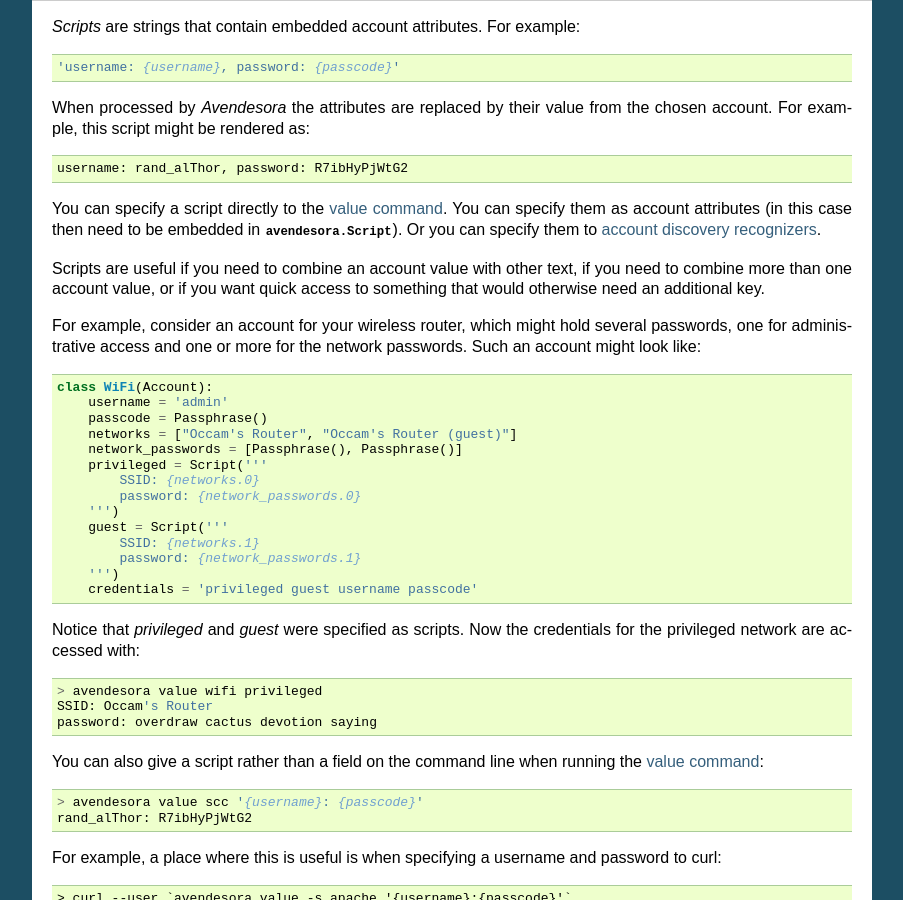
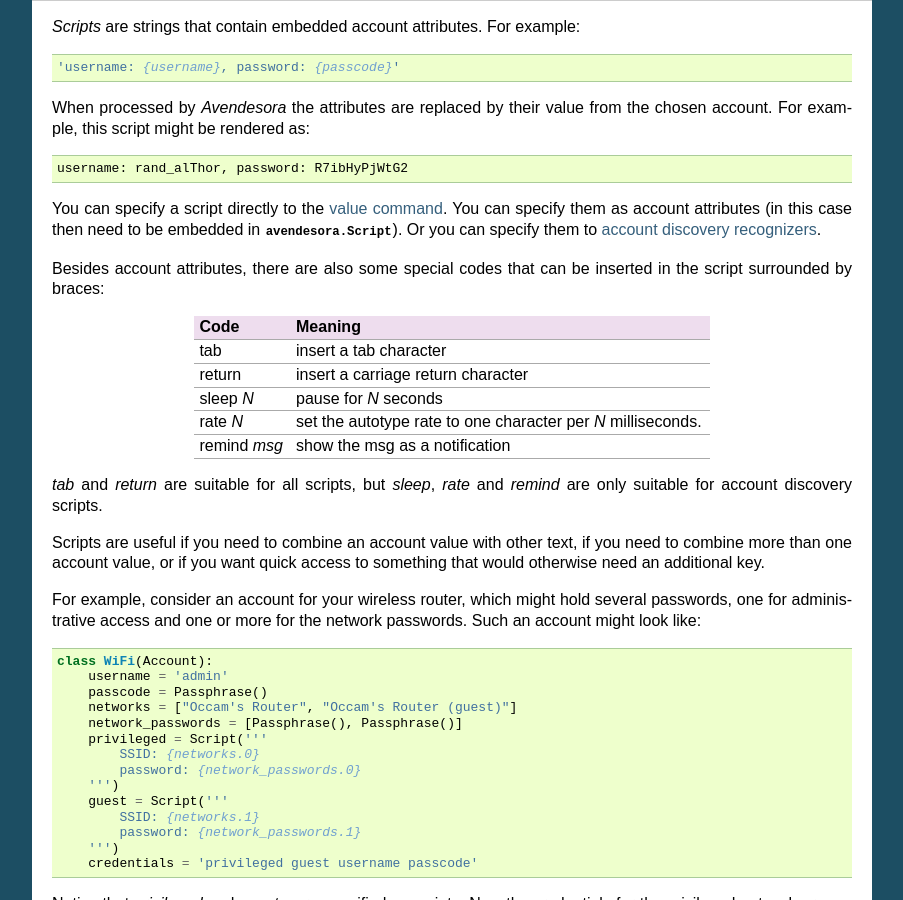
Before and after one commit to KenKundert/avendesora, a Sphinx documentation site: the page built from doc/advanced.rst, in a window 1280 px wide and 900 px high, scrolled down 12241 px. Shown: the whole window, without its empty margins (198-1101 px from the left). Built offline with Sphinx 7.4.7, drawn with Linux system fonts in a browser that asks for light colours; some of the changed text lies outside the part shown.

```diff
--- a/doc/advanced.rst
+++ b/doc/advanced.rst
@@ -913,6 +913,22 @@ You can specify them as account attributes (in this case then need to be
 embedded in :class:`avendesora.Script`).  Or you can specify them to
 :ref:`account discovery recognizers <discovery>`.
 
+Besides account attributes, there are also some special codes that can be
+inserted in the script surrounded by braces:
+
+============  ============================================================
+Code          Meaning
+============  ============================================================
+tab           insert a tab character
+return        insert a carriage return character
+sleep *N*     pause for *N* seconds
+rate *N*      set the autotype rate to one character per *N* milliseconds.
+remind *msg*  show the msg as a notification
+============  ============================================================
+
+*tab* and *return* are suitable for all scripts, but *sleep*, *rate* and
+*remind* are only suitable for account discovery scripts.
+
 Scripts are useful if you need to combine an account value with
 other text, if you need to combine more than one account value, or
 if you want quick access to something that would otherwise need an
```
Also changed, not shown: other parts of doc/advanced.rst (+1 -1 lines), 1 other file.
